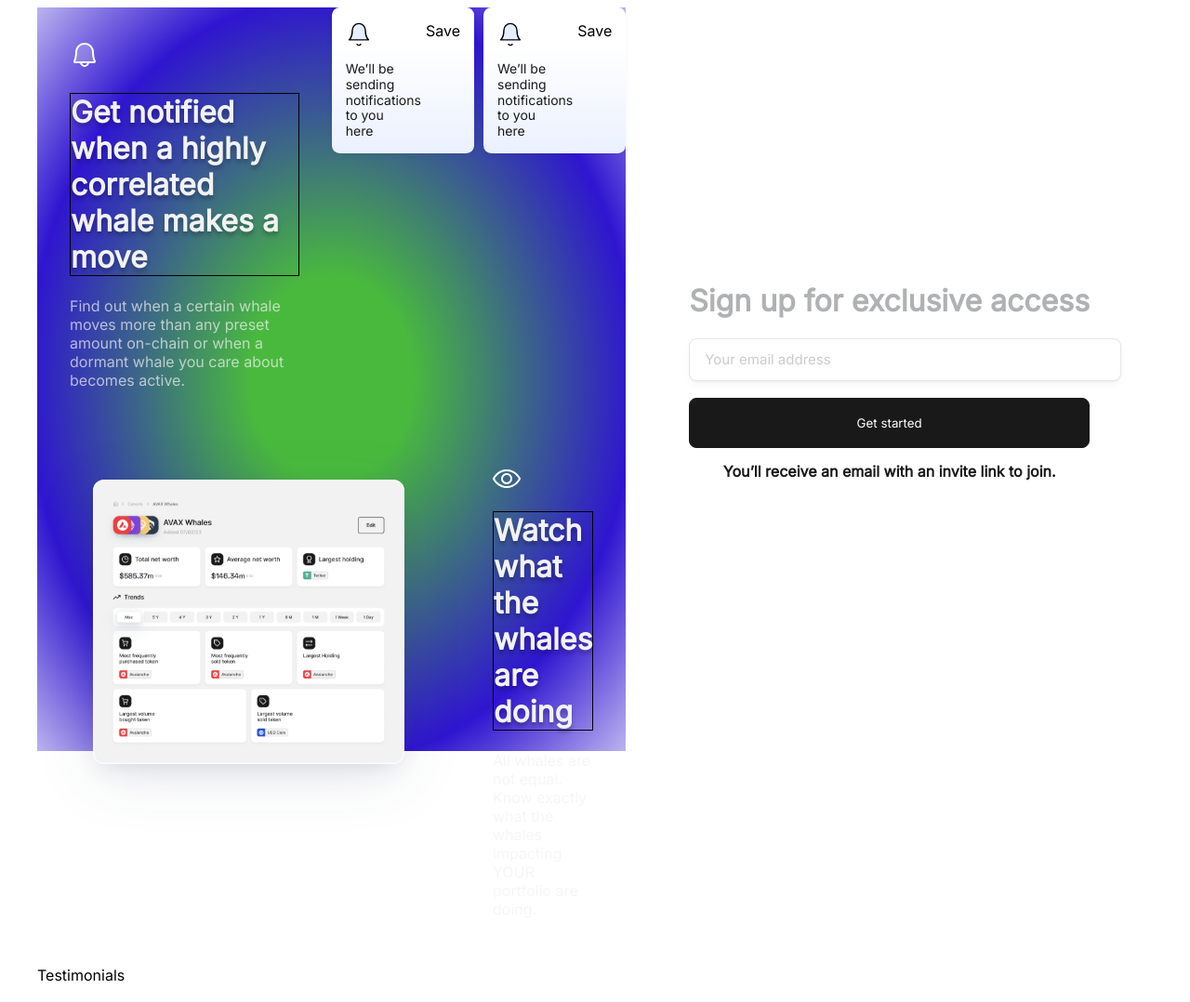
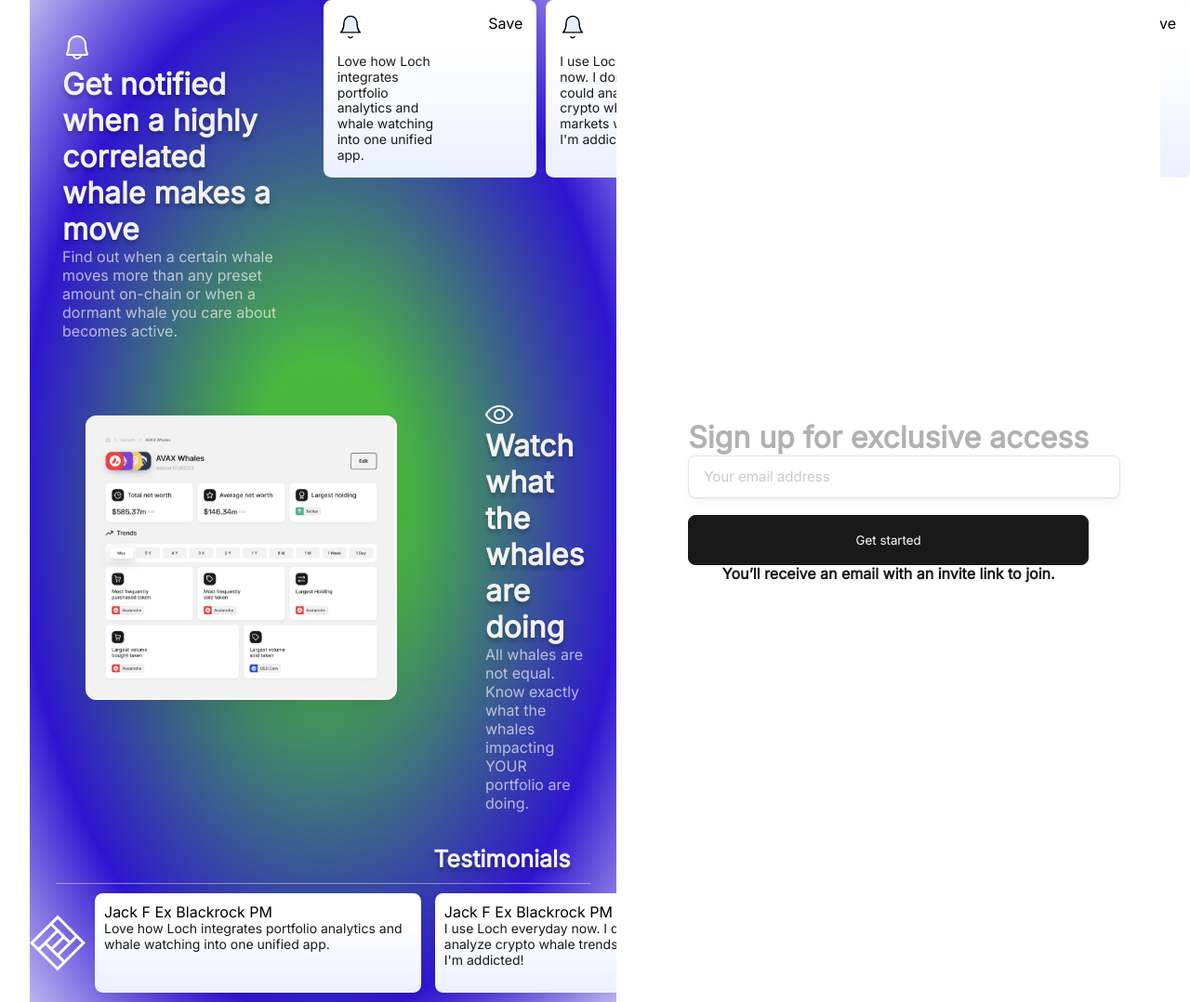
Before and after one commit to TejasChaudhariNdb/loch, a Next.js app: page / in a window 1280 px wide. Shown: the whole page at 93% size. Built offline with nearby package versions, Linux system fonts and the light colour scheme.

Commit message:
80% done ui

```diff
--- a/components/Notifaction.jsx
+++ b/components/Notifaction.jsx
@@ -1,6 +1,23 @@
-import React from "react";
+import React, { useState, useEffect } from 'react';
 
 function Notifaction() {
+  const [currentSlide, setCurrentSlide] = useState(0);
+  const slides = [
+    "Love how Loch integrates portfolio analytics and whale watching into one unified app.",
+    "I use Loch everyday now. I don't think I could analyze crypto whale trends markets without it. I'm addicted!",
+    "Managing my own portfolio is helpful and well designed. What’s really interesting is watching the whales though. No one else has made whale tracking so simple."
+  ];
+
+  useEffect(() => {
+    const interval = setInterval(() => {
+      setCurrentSlide((prevSlide) => (prevSlide + 1) % slides.length);
+    }, 5000);
+
+    return () => {
+      clearInterval(interval);
+    };
+  }, [slides.length]);
+
   return (
     <div className="container">
       <div className="screen">
@@ -22,28 +39,22 @@
 
       <div className="screen">
         <div className="card_wraper">
-          <div className="card">
+        {slides.map((slide, index) => (
+            <div
+            key={index}
+            className={`card ${index === currentSlide ? 'active' : ''}`}
+          >
+
             <div className="card_header">
               <img src="bell_card.svg" alt="" />
               <span>Save</span>
             </div>
             <div className="card_content">
-            We’ll be sending
-notifications to you
-here
+            {slide}
             </div>
           </div>
-          <div className="card">
-            <div className="card_header">
-              <img src="bell_card.svg" alt="" />
-              <span>Save</span>
-            </div>
-            <div className="card_content">
-            We’ll be sending
-notifications to you
-here
-            </div>
-          </div>
+           ))}
+
 
         </div>
       </div>
--- a/components/Testimonials.jsx
+++ b/components/Testimonials.jsx
@@ -1,9 +1,77 @@
-import React from 'react'
+import React, { useRef, useState } from "react";
 
 function Testimonials() {
+  const slides = [
+    "Love how Loch integrates portfolio analytics and whale watching into one unified app.",
+    "I use Loch everyday now. I don't think I could analyze crypto whale trends markets without it. I'm addicted!",
+    "Managing my own portfolio is helpful and well designed. What’s really interesting is watching the whales though. No one else has made whale tracking so simple."
+  ];
+
+  const carouselRef = useRef(null);
+  const [startX, setStartX] = useState(0);
+  const [scrollLeft, setScrollLeft] = useState(0);
+  const [isDragging, setIsDragging] = useState(false);
+
+  const handleMouseDown = (e) => {
+    setIsDragging(true);
+    setStartX(e.pageX - carouselRef.current.offsetLeft);
+    setScrollLeft(carouselRef.current.scrollLeft);
+  };
+
+  const handleMouseMove = (e) => {
+    if (!isDragging) return;
+    e.preventDefault();
+    const x = e.pageX - carouselRef.current.offsetLeft;
+    const walk = (x - startX) * 2; // Adjust the scrolling speed by changing the multiplier
+    carouselRef.current.scrollLeft = scrollLeft - walk;
+  };
+
+  const handleMouseUp = () => {
+    setIsDragging(false);
+  };
+
+  const handleMouseLeave = () => {
+    if (isDragging) {
+      setIsDragging(false);
+    }
+  };
+
   return (
-    <div>Testimonials</div>
-  )
+    <div>
+      <div>
+        <div>
+          <h1 className="testi_title">Testimonials</h1>
+          <div className="divider"></div>
+
+<div className="flex">
+
+
+          <img src="logo.svg" alt="" />
+
+          <div
+            className="carousel"
+            ref={carouselRef}
+            onMouseDown={handleMouseDown}
+            onMouseMove={handleMouseMove}
+            onMouseUp={handleMouseUp}
+            onMouseLeave={handleMouseLeave}
+          >
+            {slides.map((slide, index) => (
+              <div key={index} className="card testicard">
+                <div className="testi_card_header">
+                  <div>
+                    <span>Jack F</span> <span>Ex Blackrock PM</span>
+                  </div>
+                </div>
+                <div className="card_content noti_content">{slide}</div>
+              </div>
+            ))}
+          </div>
+          </div>
+        </div>
+      </div>
+    </div>
+  );
 }
 
-export default Testimonials
+export default Testimonials;
--- a/pages/index.js
+++ b/pages/index.js
@@ -24,6 +24,7 @@
 <Notifaction />
 <Watch />
 <Testimonials />
+
         </div>
 
         <div className="screen right">
--- a/styles/globals.css
+++ b/styles/globals.css
@@ -1,6 +1,11 @@
 *{
   font-family: 'Inter';
   font-style: normal;
+  margin: 0px;
+
+}
+body{
+
 }
 .container{
   display: flex;
@@ -14,7 +19,7 @@
 
 .left{
   background: radial-gradient(79.84% 79.84% at 50% 50%, rgba(31, 169, 17, 0.810119) 17.21%, #2F15D0 64.58%, rgba(0, 0, 0, 0) 100%);
-height: 100vh;
+
 width: 100%;
 }
 
@@ -22,6 +27,8 @@
   display: flex;
   justify-content: center;
   align-items: center;
+  background: #FFFFFF;
+  z-index: 1;
 }
 
 .get_started{
@@ -81,7 +88,6 @@
 .title{
   color: #F2F2F2;
 
-border: 1px solid #000000;
 text-shadow: 0px 4px 4px rgba(0, 0, 0, 0.25);
 }
 .sub_title{
@@ -105,6 +111,17 @@
 .card_wraper{
   display: flex;
   gap: 10px;
+  position: absolute;
+  overflow: hidden;
+  /* animation: carousel 10s infinite; */
+}
+/* animaition */
+
+@keyframes carousel {
+  0% { transform: translateX(0); }
+  33.33% { transform: translateX(-100%); }
+  66.66% { transform: translateX(-200%); }
+  100% { transform: translateX(0); }
 }
 
 .card_header{
@@ -120,3 +137,53 @@
   line-height: 120%;
   width: 55%;
 }
+
+.carousel {
+  display: flex;
+  overflow-x: auto;
+  scroll-snap-type: x mandatory;
+  scroll-behavior: smooth;
+  -webkit-overflow-scrolling: touch;
+  padding: 10px;
+  gap: 15px;
+}
+
+.carousel::-webkit-scrollbar {
+  display: none; /* Chrome, Safari, and Opera */
+}
+
+.testicard {
+  scroll-snap-align: center;
+  flex: 0 0 60%;
+  padding: 10px;
+  cursor:grab;
+  /* Add additional styling as needed */
+}
+.flex{
+  display: flex;
+}
+.logo{
+  padding-right: 20px;
+  padding-left: 88px;
+
+}
+.noti_content{
+  width: 100%;
+}
+
+.testi_title{
+display: flex;
+justify-content: end;
+color: #F2F2F2;
+padding-right: 50px;
+font-size:25px;
+margin-bottom: 10px;
+text-shadow: 0px 4px 4px rgba(0, 0, 0, 0.25);
+}
+
+.divider {
+  width: 91%;
+    height: 1px;
+    margin: 9px 5px 0px 28px;
+    border-bottom: 1px solid rgba(229, 229, 230, 0.5);
+}
```
Also changed, not shown: 2 other files (tests, documents, lock files or other folders).
